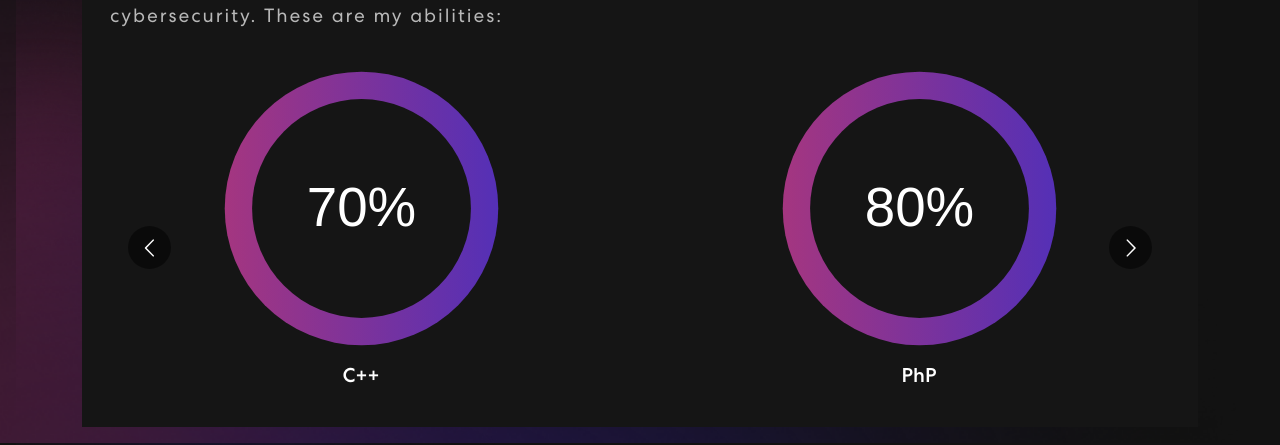
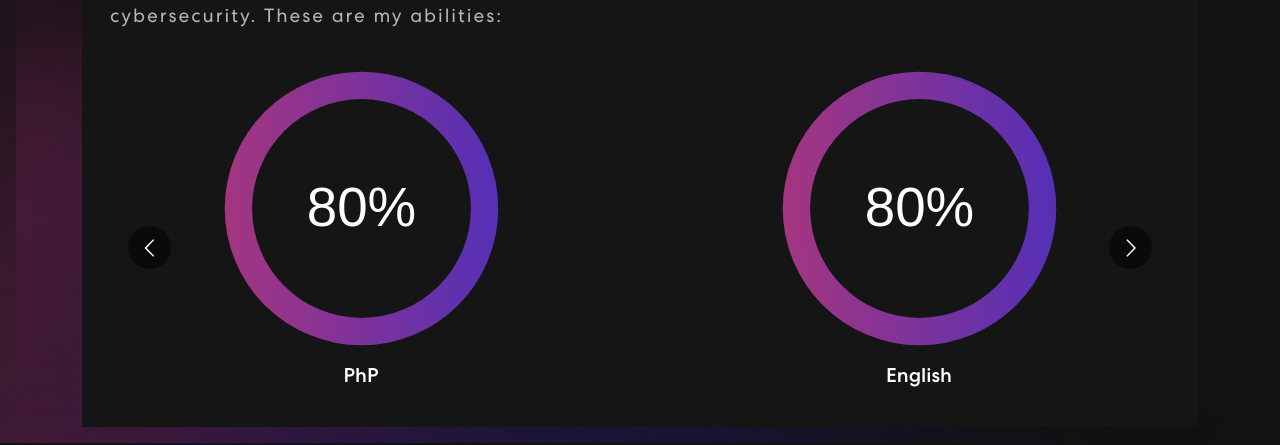
Before and after one commit to tiozzom4tteo/Portfolio, a React (Create React App) app: page / in a window 1280 px wide. Shown: the part 791-1236 px from the top of the page. Built offline with nearby package versions, Linux system fonts and the light colour scheme.

Commit message:
change skills position

```diff
--- a/src/components/Skills.js
+++ b/src/components/Skills.js
@@ -8,9 +8,9 @@ import "react-multi-carousel/lib/styles.css";
 import colorSharp from "../assets/img/color-sharp.png";
 
 const skills = [
-  { image: seventy, name: "C++" },
   { image: eighty, name: "PhP" },
   { image: eighty, name: "English" },
+  { image: seventy, name: "C++" },
   { image: sixty, name: "Javascript" },
   { image: seventy, name: "Qt" },
   { image: fifty, name: "Python" },
```
